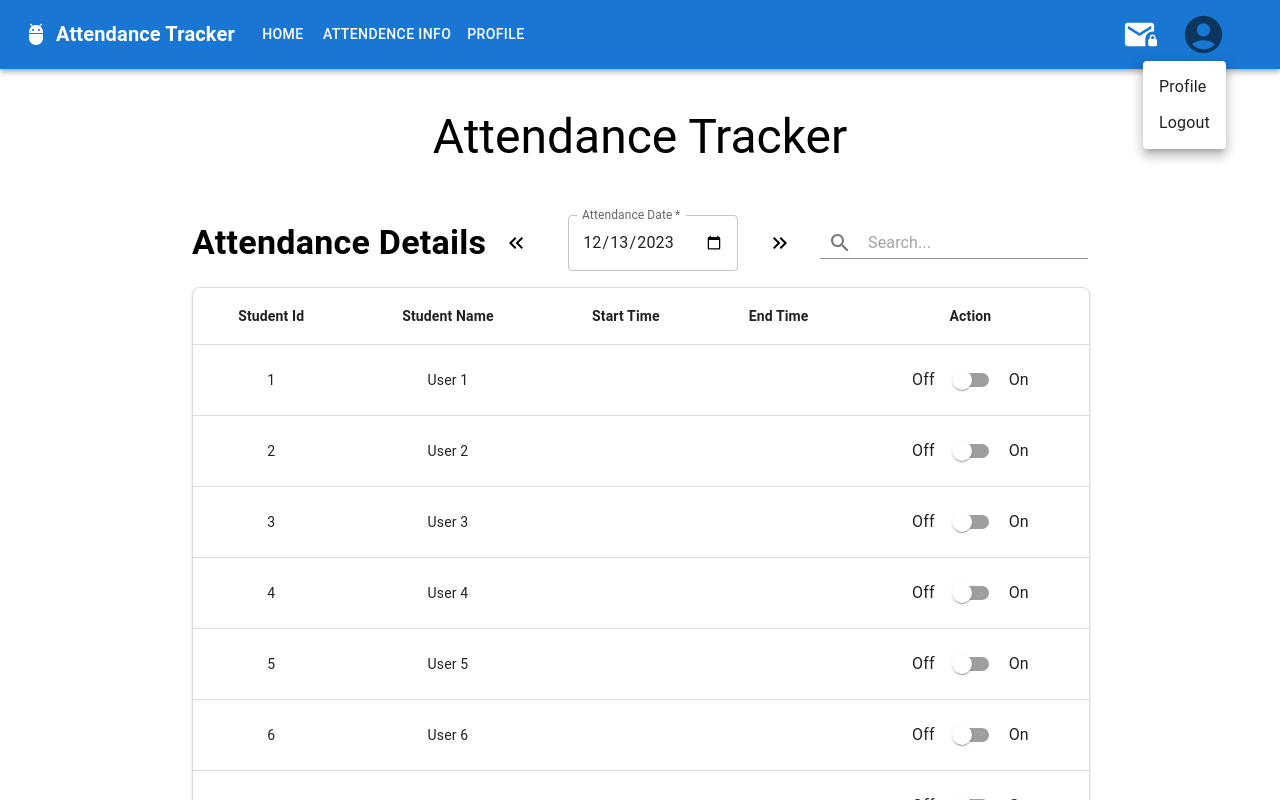
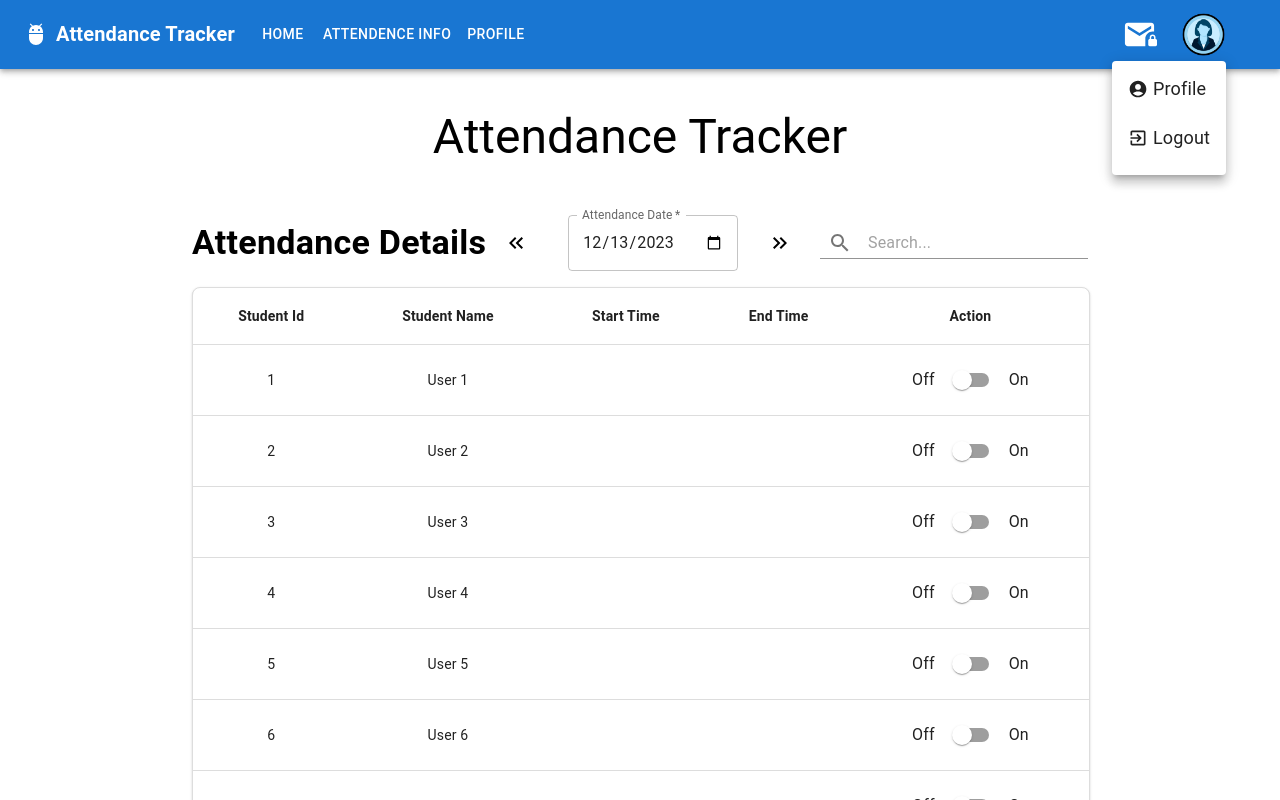
Before and after one commit to katariyakhushi/attendence-tracker, a React (Create React App) app: page / in a window 1280 px wide. Both pictures are taken after a click on the button 1203 px from the left and 34 px from the top of the page. Shown: the top 800 px of the page. Built offline with nearby package versions, Linux system fonts and the light colour scheme.

Commit message:
footer update

```diff
--- a/package.json
+++ b/package.json
@@ -14,6 +14,7 @@
     "bootstrap": "^5.3.2",
     "date-fns": "^2.30.0",
     "dayjs": "^1.11.10",
+    "moment": "^2.29.4",
     "react": "^18.2.0",
     "react-bootstrap": "^2.9.1",
     "react-dom": "^18.2.0",
--- a/src/Components/Footer.js
+++ b/src/Components/Footer.js
@@ -27,8 +27,8 @@ const Footer = () => {
               <AdbIcon sx={{ display: { mr: 1 } }} />
               Attendance Tracker
             </Typography>
-            <Typography mt="30px" style={{ color: '#fff' }}>
-              Two or three lines of company information can go here.
+            <Typography mt="10px" style={{ color: '#fff' }}>
+            "Efficient React-based Candidate Attendance System with Secure Sign-up, User-friendly Interface, and Real-time Attendance Tracking."
             </Typography>
           </Grid>
 
@@ -45,7 +45,7 @@ const Footer = () => {
           </Grid>
 
           <Grid item xs={12} sm={2}>
-            <Typography variant="h6" style={{ fontWeight: 'bold', color: '#fff' }}>
+            <Typography variant="h6" style={{ fontWeight: 'bold', color: '#fff' ,marginBottom: '10px'}}>
               Follow Us
             </Typography>
             <Link href="#" color="inherit" target="_blank" rel="noopener" style={{ marginRight: '10px' }}>
--- a/src/Components/Password.js
+++ b/src/Components/Password.js
@@ -25,9 +25,6 @@ export default function SignUp() {
     const [showPassword, setShowPassword] = React.useState(false);
     const [showPassword1, setShowPassword1] = React.useState(false);
 
-    const togglePasswordVisibility = () => {
-        setShowPassword((prev) => !prev);
-    };
 
     const togglePasswordVisibility1 = () => {
         setShowPassword1((prev) => !prev);
--- a/src/Components/Signup.js
+++ b/src/Components/Signup.js
@@ -31,10 +31,7 @@ function checkPassword(password) {
 }
 
 function checkMobileNumber(number) {
-    if (number.length !== 10) {
-        return false;
-    }
-    return true;
+    return number.length === 10;
 }
 
 export default function SignUp() {
--- a/src/Components/Table.js
+++ b/src/Components/Table.js
@@ -20,6 +20,8 @@ import SearchIcon from '@mui/icons-material/Search';
 import Pagination from '@mui/material/Pagination';
 import KeyboardDoubleArrowLeftSharpIcon from '@mui/icons-material/KeyboardDoubleArrowLeftSharp';
 import KeyboardDoubleArrowRightSharpIcon from '@mui/icons-material/KeyboardDoubleArrowRightSharp';
+import moment from "moment";
+import backgroundimage from '../assets/backgroundimage.avif';
 
 const AttendanceTracker = () => {
   const recordsPerPage = 10;
@@ -66,13 +68,41 @@ const AttendanceTracker = () => {
     } else {
       updatedRecords[index].startTime = currentDate.toLocaleString();
     }
-
     updatedRecords[index].isSwipedOut = !updatedRecords[index].isSwipedOut;
     setAttendanceRecords(updatedRecords);
+
+    const selectedDateByUser = moment(selectedDate).format('YYYY-MM-DD');
+    const attendanceRecordsInStorage = JSON.parse(localStorage.getItem(selectedDateByUser)) || [];
+
+    if(attendanceRecordsInStorage.length > 0) {
+      localStorage.setItem(selectedDateByUser, JSON.stringify(updatedRecords));
+    } else {
+      localStorage.setItem(selectedDateByUser, JSON.stringify(initialData));
+      setAttendanceRecords(initialData);
+    }
   };
 
+  useEffect(() => {
+    const selectedDateByUser = moment(selectedDate).format('YYYY-MM-DD');
+    const attendanceRecords = JSON.parse(localStorage.getItem(selectedDateByUser)) || [];
+
+    if(attendanceRecords.length > 0) {
+      console.log("record present")
+      setAttendanceRecords(attendanceRecords);
+    } else {
+      localStorage.setItem(selectedDateByUser, JSON.stringify(initialData));
+      console.log("record not present")
+      setAttendanceRecords(initialData);
+    }
+  }, [selectedDate]);
+
+
   return (
-    <Box display="flex" flexDirection="column" alignItems="center" marginTop={5}>
+    <Box display="flex" flexDirection="column" alignItems="center" marginTop={5}  style={{
+      backgroundimage: `url(${backgroundimage})`, // Set the background image
+      backgroundSize: 'cover',
+      backgroundPosition: 'center',
+    }}>
       <Typography variant="h3" marginBottom="50px">
         Attendance Tracker
       </Typography>
--- a/src/Components/Topbar.js
+++ b/src/Components/Topbar.js
@@ -7,16 +7,18 @@ import Typography from '@mui/material/Typography';
 import Menu from '@mui/material/Menu';
 import MenuIcon from '@mui/icons-material/Menu';
 import Container from '@mui/material/Container';
-import Avatar from '@mui/material/Avatar';
+
 import Button from '@mui/material/Button';
 import Tooltip from '@mui/material/Tooltip';
 import MenuItem from '@mui/material/MenuItem';
 import AdbIcon from '@mui/icons-material/Adb';
 import { useNavigate } from "react-router-dom";
 import Badge from '@mui/material/Badge';
-import MailOutlineSharpIcon from '@mui/icons-material/MailOutlineSharp';
-import AccountCircleSharpIcon from '@mui/icons-material/AccountCircleSharp';
 import MailLockIcon from '@mui/icons-material/MailLock';
+import usericon from '../assets/usericon.webp';
+import AccountCircleIcon from '@mui/icons-material/AccountCircle';
+import ExitToAppIcon from '@mui/icons-material/ExitToApp';
+
 const pages = [
   {
     name: "Home",
@@ -34,11 +36,15 @@ const pages = [
 const settings = [
   {
     name: "Profile",
-    url: "/profile"
+    url: "/profile",
+    icon: <AccountCircleIcon fontSize="small" style={{ fontSize: '20px', marginRight: '5px' }} />,
   },
   {
     name: "Logout",
-    url: "/"
+    url: "/",
+    icon: <ExitToAppIcon fontSize="small" style={{ fontSize: '20px', marginRight: '5px' }} />,
+
+
   },
 ];
 
@@ -66,7 +72,7 @@ function ResponsiveAppBar() {
   return (
     <AppBar position="static" >
       <Container maxWidth="xl">
-        <Toolbar disableGutters sx={{ margin: { marginRight:"30px" } }}>
+        <Toolbar disableGutters sx={{ margin: { marginRight: "30px" } }}>
           <AdbIcon sx={{ display: { xs: 'none', md: 'flex' }, mr: 1 }} />
           <Typography
             variant="h6"
@@ -167,7 +173,16 @@ function ResponsiveAppBar() {
             <Tooltip title="Open settings">
               <IconButton onClick={handleOpenUserMenu} sx={{ p: 0 }}>
 
-                <AccountCircleSharpIcon sx={{ fontSize: 45 }} />
+
+                <img
+                  src={usericon}
+
+                  alt="Company Logo"
+                  className="logo mr-3"
+                  width={45}
+                  height={45}
+                />
+
               </IconButton>
             </Tooltip>
 
@@ -188,10 +203,10 @@ function ResponsiveAppBar() {
               onClose={handleCloseUserMenu}
             >
               {settings.map((setting) => (
-                <MenuItem key={setting.name} onClick={() => {
+                <MenuItem key={setting.name} alignItems="center" onClick={() => {
                   navigate(setting.url)
                 }}>
-                  <Typography textAlign="center">{setting.name}</Typography>
+                  <Typography variant="body1" textAlign="center" style={{ fontSize: '18px', display: 'flex', alignItems: 'center', justifyContent: 'center', marginBottom: '10px' }}>{setting.icon}{setting.name}</Typography>
                 </MenuItem>
               ))}
             </Menu>
```
Also changed, not shown: src/assets/backgroundimage.avif (added), src/assets/usericon.webp (added).
